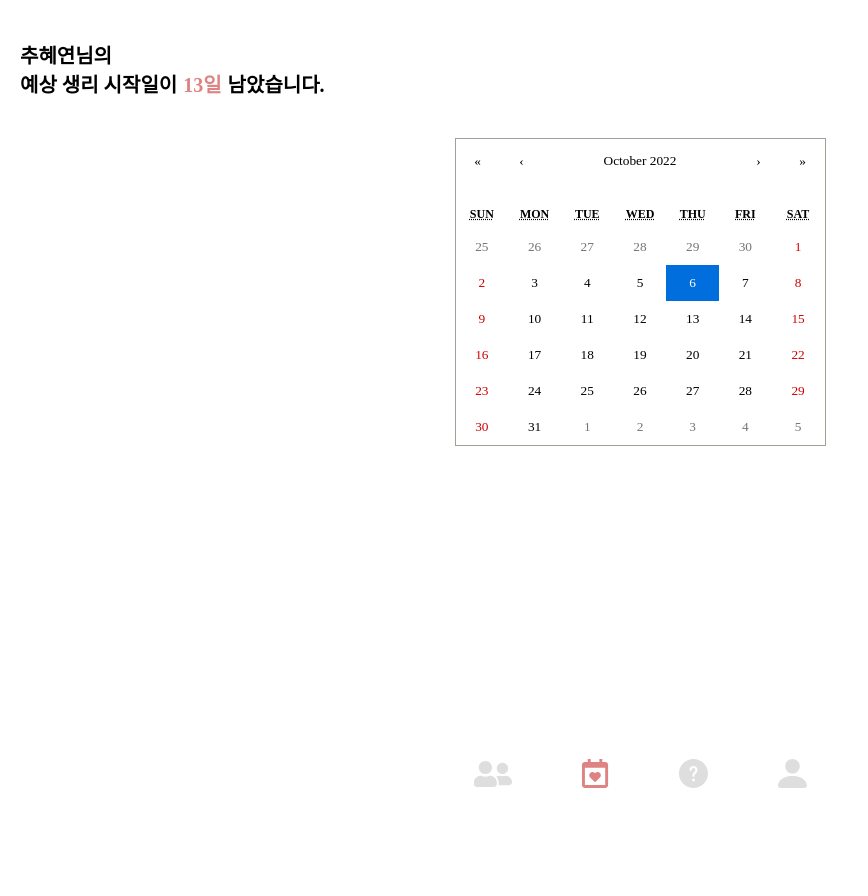
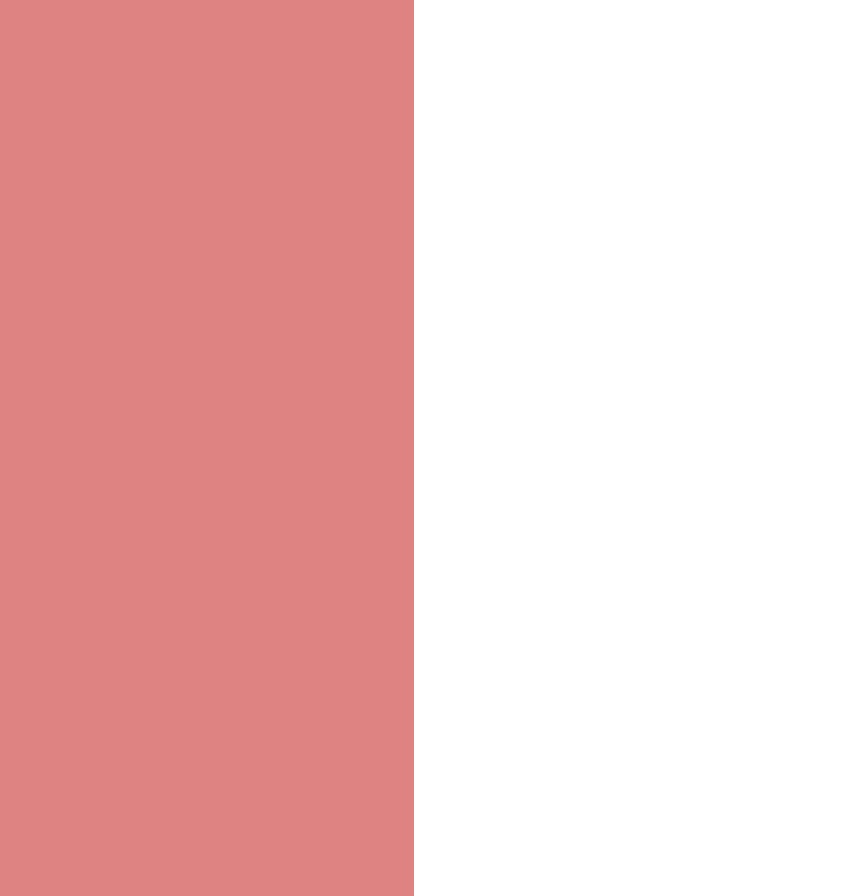
Before and after one commit to MangoBingsoo/Frontend, a React (Create React App) app: page / in a window 1280 px wide. Shown: the whole page, without its empty margins (0-868 px from the left). Before the commit the page ends 800 px from the top, so only its background shows below. Built offline with nearby package versions, Linux system fonts and the light colour scheme.

Commit message:
🌧 :: router 수정

```diff
--- a/src/App.tsx
+++ b/src/App.tsx
@@ -20,13 +20,13 @@ function App() {
     <ThemeProvider theme={theme}>
       <BrowserRouter>
         <Routes>
-          <Route path="/" element={<MainPage />} />
+          <Route path="/main" element={<MainPage />} />
           <Route path="/my" element={<MyInfoPage />} />
           <Route path="/question" element={<QuestionPage />} />
           <Route path="/friend" element={<FriendPage />} />
-          <Route path="/auth" element={<AuthPage />} />
+          <Route path="/" element={<AuthPage />} />
         </Routes>
-        {url !== "/auth" && <Tabbar />}
+        {url !== "/" && <Tabbar />}
       </BrowserRouter>
     </ThemeProvider>
   );
--- a/src/component/common/tabbar/index.tsx
+++ b/src/component/common/tabbar/index.tsx
@@ -23,9 +23,9 @@ const Tabbar: React.FC = () => {
             </Link>
           </S.ListElement>
           <S.ListElement>
-            <Link to={"/"}>
+            <Link to={"/main"}>
               <S.StyledSvg>
-                <I.Main color={select("/")} />
+                <I.Main color={select("/main")} />
               </S.StyledSvg>
             </Link>
           </S.ListElement>
--- a/src/component/index.tsx
+++ b/src/component/index.tsx
@@ -2,3 +2,4 @@ export { default as Question } from "./question";
 export { default as Main } from "./main";
 export { default as MyInfo } from "./myinfo";
 export { default as FriendList } from "./friendList/FriendList";
+export { default as Auth } from "./oauth";
--- a/src/component/oauth/index.tsx
+++ b/src/component/oauth/index.tsx
@@ -12,11 +12,11 @@ const Oauth = () => {
 
   const move = (res: any) => {
     AuthApi.loginSuccess(res);
-    navigate("/");
+    navigate("/main");
   };
   return (
     <S.AuthFormWrap backgroundColor={theme.main}>
-      <GoogleOAuthProvider clientId="855900935733-f92mbjenabosc87238u6ss54hnoblkus.apps.googleusercontent.com">
+      <GoogleOAuthProvider clientId={String(process.env.REACT_APP_CLIENTID)}>
         <GoogleLogin onSuccess={move} onError={AuthApi.loginFailure} />
       </GoogleOAuthProvider>
     </S.AuthFormWrap>
--- a/src/pages/page/AuthPage.tsx
+++ b/src/pages/page/AuthPage.tsx
@@ -1,7 +1,7 @@
-import Oauth from "../../component/oauth";
+import { Auth } from "../../component";
 
 const AuthPage: React.FC = () => {
-  return <Oauth />;
+  return <Auth />;
 };
 
 export default AuthPage;
```
Also changed, not shown: src/pages/QuestionPage.tsx (deleted, +0 -7 lines).
